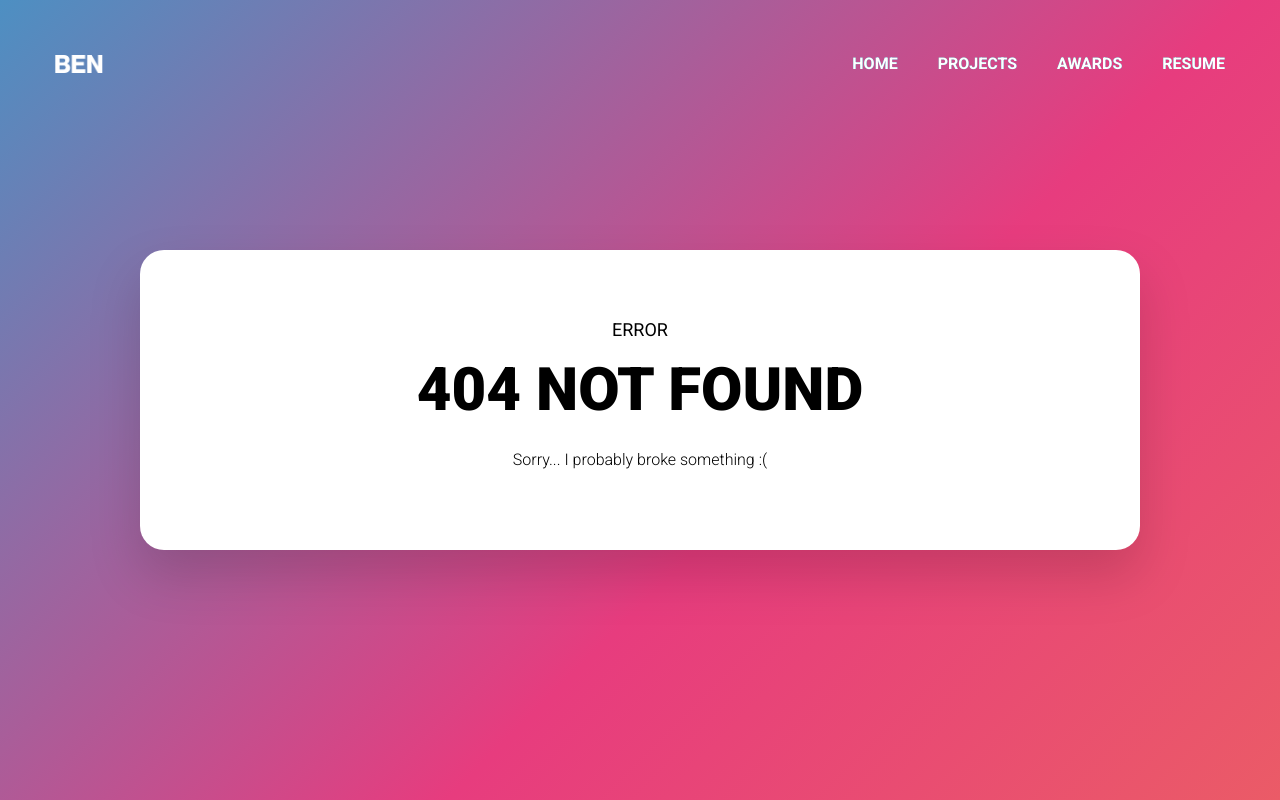
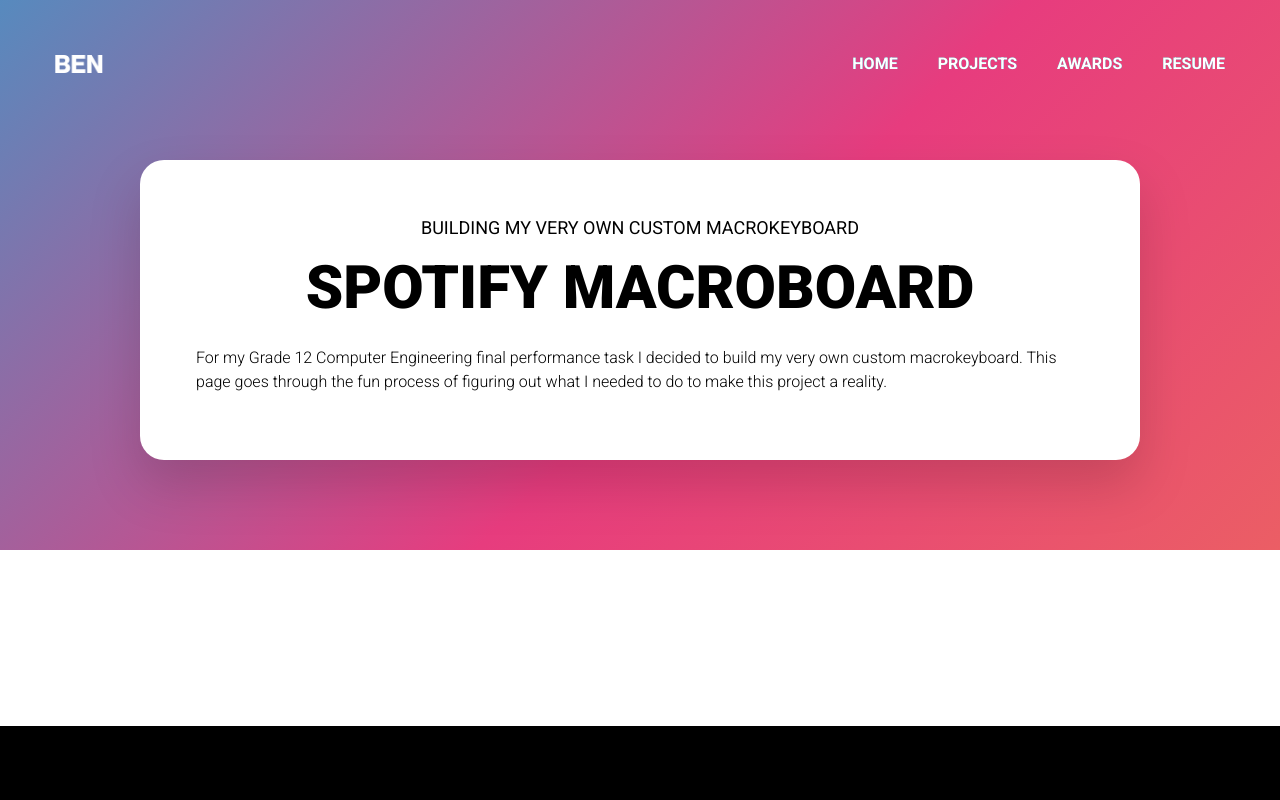
Before and after one commit to Leg3ndary/ben-portfolio, a Next.js app: page /projects/macroboard in a window 1280 px wide. Before the commit this address had no page. Shown: the top 800 px of the page. Built offline with nearby package versions, Linux system fonts and the light colour scheme.

Commit message:
Push the unfinished blogs

```diff
--- a/src/data/projectPreviews.tsx
+++ b/src/data/projectPreviews.tsx
@@ -67,6 +67,7 @@ const projectPreviews: ProjectPreviewProps[] = [
             },
         ],
         projectLink: "https://github.com/Leg3ndary/SpotifyMacroboard",
+        slug: "macroboard",
         color: "amber-400",
     },
     {
--- a/src/pages/awards.tsx
+++ b/src/pages/awards.tsx
@@ -31,7 +31,7 @@ export default function Awards() {
                 <meta property="og:type" content="website" />
                 <meta
                     property="og:url"
-                    content="https://benzhou.tech/projects"
+                    content="https://benzhou.tech/awards"
                 />
                 <meta name="description" content="Some of my accomplishments" />
             </Head>
--- /dev/null
+++ b/src/pages/projects/macroboard.tsx
@@ -0,0 +1,62 @@
+import { motion } from "framer-motion";
+import Head from "next/head";
+
+export default function Macroboard() {
+    return (
+        <>
+            <Head>
+                <title>Ben - Macroboard</title>
+                <meta name="theme-color" content="#339ccd" />
+                <meta property="og:title" content="Ben's Macroboard" />
+                <meta
+                    property="og:description"
+                    content="Ben's Projects Page."
+                />
+                <meta
+                    property="description"
+                    content="Ben's Macroboard project page."
+                />
+                <meta
+                    property="og:image"
+                    content="https://i.imgur.com/6KdqAaf.png"
+                />
+                <meta property="og:type" content="website" />
+                <meta
+                    property="og:url"
+                    content="https://benzhou.tech/projects/macroboard"
+                />
+                <meta
+                    name="description"
+                    content="View my process for building my very own macroboard."
+                />
+            </Head>
+            <div className="relative top-0 flex justify-center w-full h-[550px] bg-rainbow-gradient animate-breathing-gradient">
+                <motion.div
+                    className="relative flex h-[370px] lg:h-[300px] bg-white border-black w-11/12 lg:w-[1000px] drop-shadow-2xl mt-32 lg:mt-40 rounded-3xl duration-1000 ease-in-out transition-all"
+                    initial={{ y: -20, opacity: 0 }}
+                    animate={{ y: 0, opacity: 1 }}
+                    transition={{ duration: 1 }}
+                >
+                    <div className="flex flex-col justify-center w-full h-full p-12">
+                        <h2 className="p-2 text-lg text-center">
+                            BUILDING MY VERY OWN CUSTOM MACROKEYBOARD
+                        </h2>
+                        <h1 className="p-2 text-4xl font-black text-center lg:text-6xl">
+                            SPOTIFY MACROBOARD
+                        </h1>
+                        <p className="p-2 py-5 font-light">
+                            For my Grade 12 Computer Engineering final
+                            performance task I decided to build my very own
+                            custom macrokeyboard. This page goes through the fun
+                            process of figuring out what I needed to do to make
+                            this project a reality.
+                        </p>
+                    </div>
+                </motion.div>
+            </div>
+            <div className="flex flex-col flex-wrap content-center justify-center w-full pt-12 pb-16 lg:pb-20 lg:pt-24">
+
+            </div>
+        </>
+    );
+}
```
